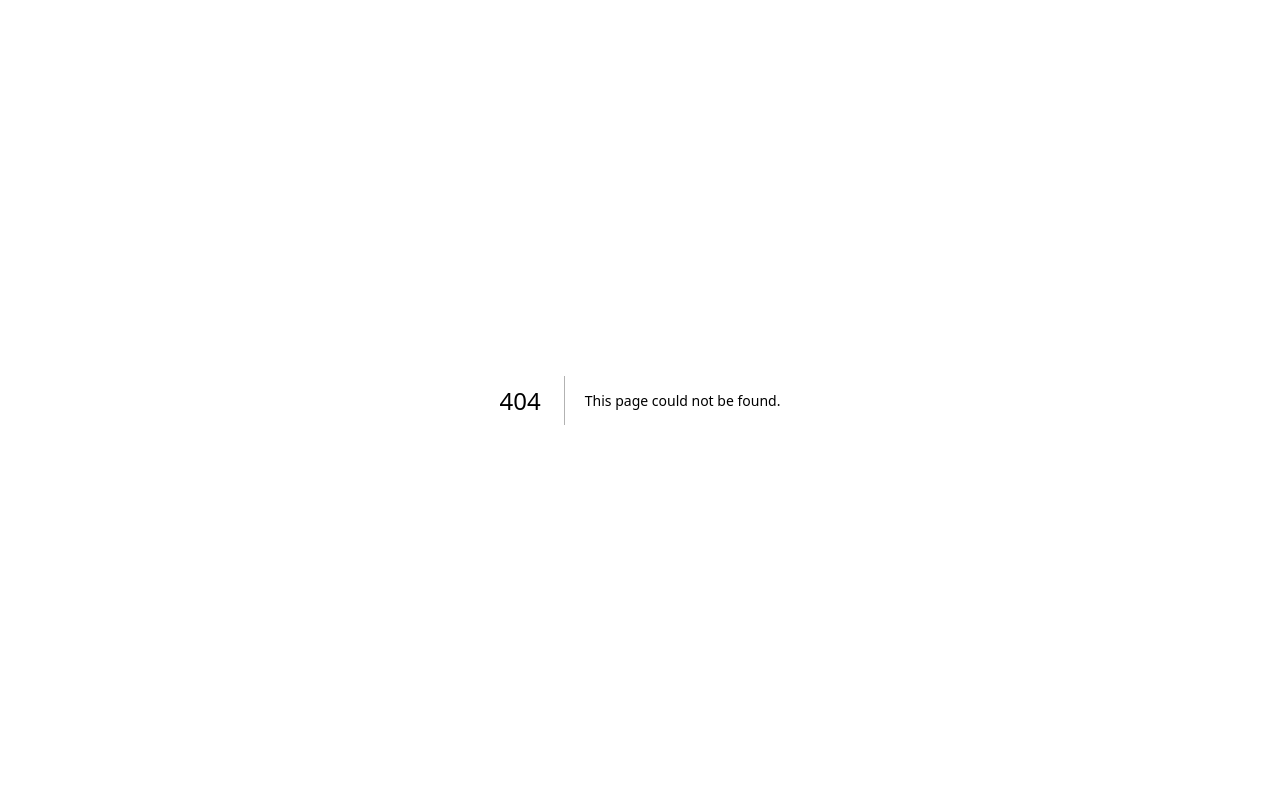
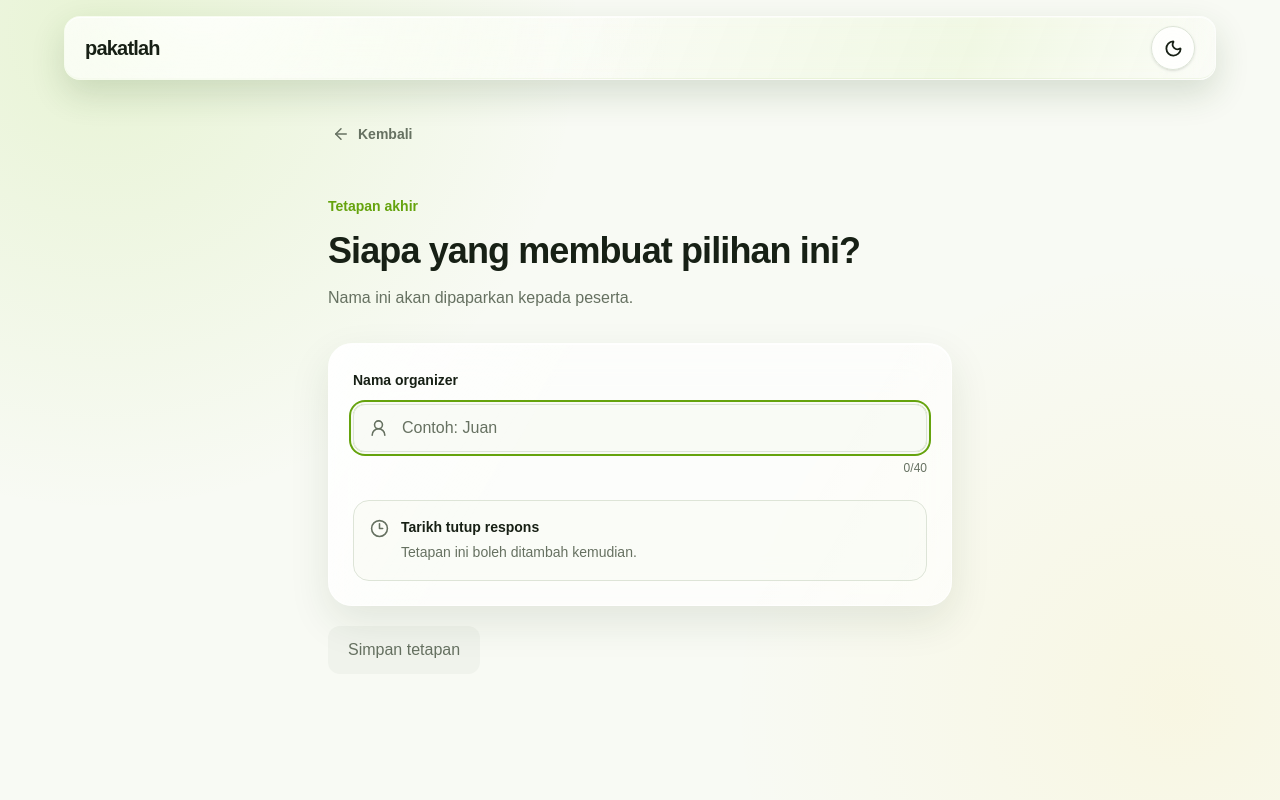
Before and after one commit to ameeridz/pakatlah, a Next.js app: page /setup in a window 1280 px wide. Before the commit this address had no page. Built offline with nearby package versions, Linux system fonts and the light colour scheme.

Commit message:
feat: complete local decision creation flow

```diff
--- a/src/app/preview/page.js
+++ b/src/app/preview/page.js
@@ -142,12 +142,12 @@ export default function PreviewDecisionPage() {
                   Edit
                 </Link>
 
-                <button
-                  type="button"
+                <Link
+                  href="/setup"
                   className="focus-ring inline-flex h-12 items-center justify-center rounded-xl bg-primary px-5 text-base font-semibold text-primary-foreground shadow-sm transition-colors hover:bg-primary-hover"
                 >
                   Seterusnya
-                </button>
+                </Link>
               </div>
             </>
           )}
--- /dev/null
+++ b/src/app/setup/page.js
@@ -0,0 +1,156 @@
+"use client";
+
+import Link from "next/link";
+import { useRouter } from "next/navigation";
+import { ArrowLeft, Clock3, UserRound } from "lucide-react";
+import { useEffect, useState } from "react";
+import { AppHeader } from "@/components/app-header";
+
+const DRAFT_STORAGE_KEY = "pakatlah-decision-draft";
+const ORGANIZER_NAME_LIMIT = 40;
+
+export default function SetupDecisionPage() {
+  const router = useRouter();
+  const [organizerName, setOrganizerName] = useState("");
+  const [isReady, setIsReady] = useState(false);
+
+  useEffect(() => {
+    const frame = window.requestAnimationFrame(() => {
+      try {
+        const savedDraft = window.sessionStorage.getItem(DRAFT_STORAGE_KEY);
+        const parsedDraft = savedDraft ? JSON.parse(savedDraft) : null;
+
+        if (typeof parsedDraft?.organizerName === "string") {
+          setOrganizerName(
+            parsedDraft.organizerName.slice(0, ORGANIZER_NAME_LIMIT),
+          );
+        }
+      } catch {
+        window.sessionStorage.removeItem(DRAFT_STORAGE_KEY);
+      } finally {
+        setIsReady(true);
+      }
+    });
+
+    return () => window.cancelAnimationFrame(frame);
+  }, []);
+
+  const normalizedOrganizerName = organizerName.trim();
+  const isFormValid = normalizedOrganizerName.length > 0;
+
+  function handleSubmit(event) {
+    event.preventDefault();
+
+    if (!isFormValid) {
+      return;
+    }
+
+    try {
+      const savedDraft = window.sessionStorage.getItem(DRAFT_STORAGE_KEY);
+      const currentDraft = savedDraft ? JSON.parse(savedDraft) : {};
+
+      const updatedDraft = {
+        ...currentDraft,
+        organizerName: normalizedOrganizerName,
+        updatedAt: new Date().toISOString(),
+      };
+
+      window.sessionStorage.setItem(
+        DRAFT_STORAGE_KEY,
+        JSON.stringify(updatedDraft),
+      );
+
+      router.push("/share");
+    } catch {
+      window.sessionStorage.removeItem(DRAFT_STORAGE_KEY);
+    }
+  }
+
+  return (
+    <div className="app-background min-h-screen">
+      <AppHeader />
+
+      <main className="mx-auto w-full max-w-2xl px-5 pb-16 pt-5 sm:px-6 sm:pb-20 sm:pt-8">
+        <Link
+          href="/preview"
+          className="focus-ring inline-flex min-h-11 items-center gap-2 rounded-xl px-1 text-sm font-semibold text-muted-foreground transition-colors hover:text-foreground"
+        >
+          <ArrowLeft aria-hidden="true" size={18} />
+          Kembali
+        </Link>
+
+        <section className="mt-7 sm:mt-10">
+          <p className="text-sm font-semibold text-primary">Tetapan akhir</p>
+
+          <h1 className="mt-3 text-3xl font-bold leading-tight tracking-[-0.025em] sm:text-4xl">
+            Siapa yang membuat pilihan ini?
+          </h1>
+
+          <p className="mt-3 max-w-xl text-base leading-relaxed text-muted-foreground">
+            Nama ini akan dipaparkan kepada peserta.
+          </p>
+
+          <form className="mt-7 sm:mt-8" onSubmit={handleSubmit}>
+            <div className="glass-panel rounded-3xl p-5 sm:p-6">
+              <label htmlFor="organizer-name" className="text-sm font-semibold">
+                Nama organizer
+              </label>
+
+              <div className="relative mt-3">
+                <UserRound
+                  aria-hidden="true"
+                  className="pointer-events-none absolute left-4 top-1/2 -translate-y-1/2 text-muted-foreground"
+                  size={19}
+                />
+
+                <input
+                  id="organizer-name"
+                  name="organizerName"
+                  type="text"
+                  value={organizerName}
+                  maxLength={ORGANIZER_NAME_LIMIT}
+                  autoComplete="name"
+                  autoFocus
+                  placeholder="Contoh: Juan"
+                  className="focus-ring h-12 w-full rounded-xl border border-input bg-background/80 pl-12 pr-4 text-base text-foreground placeholder:text-muted-foreground"
+                  onChange={(event) => setOrganizerName(event.target.value)}
+                />
+              </div>
+
+              <div className="mt-2 flex justify-end">
+                <span className="text-xs tabular-nums text-muted-foreground">
+                  {organizerName.length}/{ORGANIZER_NAME_LIMIT}
+                </span>
+              </div>
+
+              <div className="mt-6 rounded-2xl border border-border bg-background/60 p-4">
+                <div className="flex items-start gap-3">
+                  <Clock3
+                    aria-hidden="true"
+                    className="mt-0.5 shrink-0 text-muted-foreground"
+                    size={19}
+                  />
+
+                  <div>
+                    <p className="text-sm font-semibold">Tarikh tutup respons</p>
+                    <p className="mt-1 text-sm leading-relaxed text-muted-foreground">
+                      Tetapan ini boleh ditambah kemudian.
+                    </p>
+                  </div>
+                </div>
+              </div>
+            </div>
+
+            <button
+              type="submit"
+              disabled={!isReady || !isFormValid}
+              className="focus-ring mt-5 inline-flex h-12 w-full items-center justify-center rounded-xl bg-primary px-5 text-base font-semibold text-primary-foreground shadow-sm transition-colors hover:bg-primary-hover disabled:cursor-not-allowed disabled:bg-muted disabled:text-muted-foreground disabled:shadow-none sm:ml-auto sm:w-auto"
+            >
+              Simpan tetapan
+            </button>
+          </form>
+        </section>
+      </main>
+    </div>
+  );
+}
--- /dev/null
+++ b/src/app/share/page.js
@@ -0,0 +1,118 @@
+"use client";
+
+import Link from "next/link";
+import { ArrowLeft, CheckCircle2, Link2 } from "lucide-react";
+import { useEffect, useState } from "react";
+import { AppHeader } from "@/components/app-header";
+
+const DRAFT_STORAGE_KEY = "pakatlah-decision-draft";
+
+export default function ShareDecisionPage() {
+  const [draft, setDraft] = useState(null);
+  const [isReady, setIsReady] = useState(false);
+
+  useEffect(() => {
+    const frame = window.requestAnimationFrame(() => {
+      try {
+        const savedDraft = window.sessionStorage.getItem(DRAFT_STORAGE_KEY);
+        const parsedDraft = savedDraft ? JSON.parse(savedDraft) : null;
+
+        if (
+          parsedDraft &&
+          typeof parsedDraft.question === "string" &&
+          typeof parsedDraft.organizerName === "string" &&
+          Array.isArray(parsedDraft.options)
+        ) {
+          setDraft(parsedDraft);
+        }
+      } catch {
+        window.sessionStorage.removeItem(DRAFT_STORAGE_KEY);
+      } finally {
+        setIsReady(true);
+      }
+    });
+
+    return () => window.cancelAnimationFrame(frame);
+  }, []);
+
+  return (
+    <div className="app-background min-h-screen">
+      <AppHeader />
+
+      <main className="mx-auto w-full max-w-2xl px-5 pb-16 pt-5 sm:px-6 sm:pb-20 sm:pt-8">
+        <Link
+          href="/setup"
+          className="focus-ring inline-flex min-h-11 items-center gap-2 rounded-xl px-1 text-sm font-semibold text-muted-foreground transition-colors hover:text-foreground"
+        >
+          <ArrowLeft aria-hidden="true" size={18} />
+          Kembali
+        </Link>
+
+        <section className="mt-7 sm:mt-10">
+          <p className="text-sm font-semibold text-primary">Sedia dikongsi</p>
+
+          <h1 className="mt-3 text-3xl font-bold leading-tight tracking-[-0.025em] sm:text-4xl">
+            Pilihan sudah disediakan
+          </h1>
+
+          <p className="mt-3 max-w-xl text-base leading-relaxed text-muted-foreground">
+            Langkah seterusnya ialah menghasilkan pautan untuk peserta.
+          </p>
+
+          {isReady && draft ? (
+            <div className="glass-panel mt-7 rounded-3xl p-5 sm:mt-8 sm:p-6">
+              <div className="flex items-start gap-4">
+                <span className="flex size-11 shrink-0 items-center justify-center rounded-2xl bg-primary text-primary-foreground">
+                  <CheckCircle2 aria-hidden="true" size={22} />
+                </span>
+
+                <div className="min-w-0">
+                  <p className="text-sm font-semibold text-primary">
+                    Disediakan oleh {draft.organizerName}
+                  </p>
+                  <h2 className="mt-2 break-words text-xl font-bold leading-snug">
+                    {draft.question}
+                  </h2>
+                  <p className="mt-2 text-sm text-muted-foreground">
+                    {draft.options.length} pilihan
+                  </p>
+                </div>
+              </div>
+
+              <div className="mt-6 rounded-2xl border border-border bg-background/60 p-4">
+                <div className="flex items-start gap-3">
+                  <Link2
+                    aria-hidden="true"
+                    className="mt-0.5 shrink-0 text-muted-foreground"
+                    size={19}
+                  />
+                  <div>
+                    <p className="text-sm font-semibold">Pautan peserta</p>
+                    <p className="mt-1 text-sm leading-relaxed text-muted-foreground">
+                      Pautan sebenar akan tersedia selepas integrasi pangkalan data.
+                    </p>
+                  </div>
+                </div>
+              </div>
+            </div>
+          ) : isReady ? (
+            <div className="glass-panel mt-7 rounded-3xl p-6 text-center sm:mt-8">
+              <p className="font-semibold">Draf tidak ditemui.</p>
+              <Link
+                href="/new"
+                className="focus-ring mt-5 inline-flex h-11 items-center justify-center rounded-xl bg-primary px-5 text-sm font-semibold text-primary-foreground"
+              >
+                Buat pilihan baharu
+              </Link>
+            </div>
+          ) : (
+            <div className="glass-panel mt-7 rounded-3xl p-6 sm:mt-8">
+              <div className="h-6 w-2/3 animate-pulse rounded-lg bg-muted" />
+              <div className="mt-4 h-20 animate-pulse rounded-2xl bg-muted" />
+            </div>
+          )}
+        </section>
+      </main>
+    </div>
+  );
+}
```
